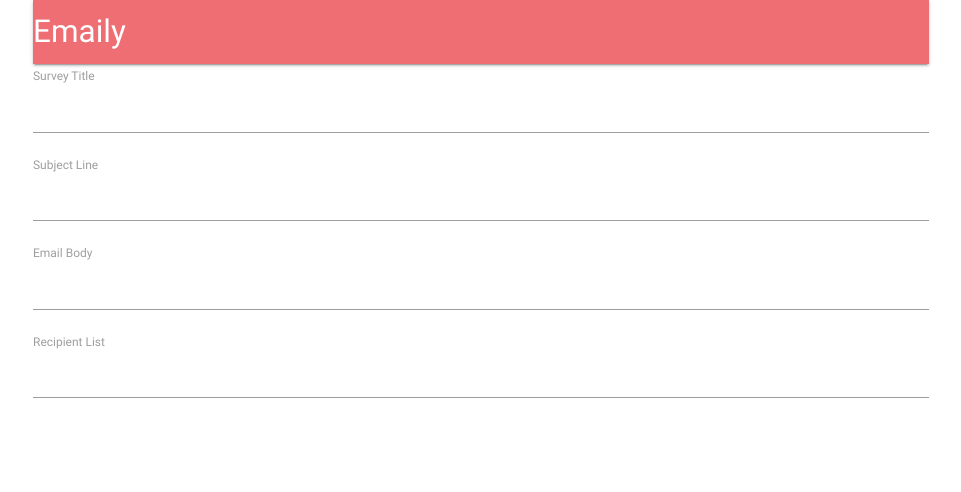
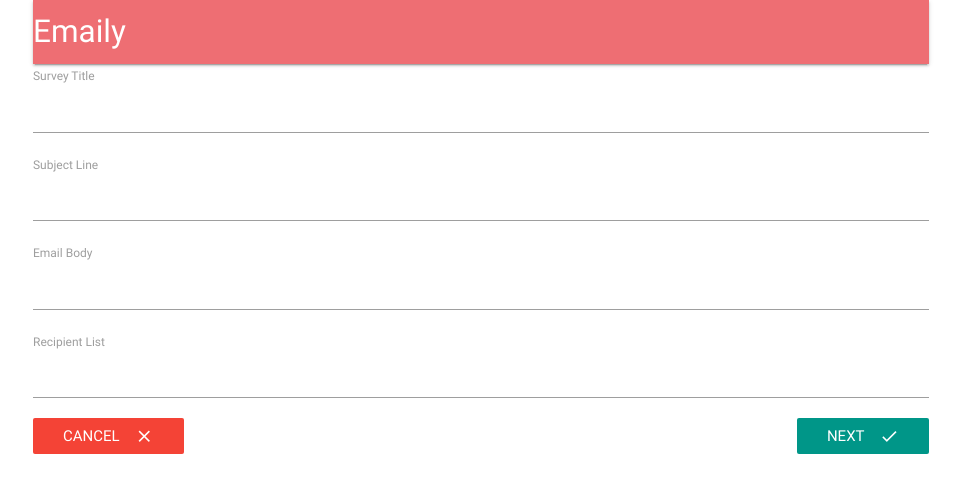
Before and after one commit to guilhermedeoliveira/full-stack-mern-training, a React (Create React App) app in the folder client/: page /surveys/new in a window 1280 px wide. Shown: the top 492 px of the page, without its empty margins (159-1120 px from the left). Built offline with nearby package versions, Linux system fonts and the light colour scheme; no server answers.

Commit message:
Frontend: style SurveyForm

```diff
--- a/client/src/components/surveys/SurveyForm.js
+++ b/client/src/components/surveys/SurveyForm.js
@@ -2,6 +2,7 @@
 import _ from 'lodash';
 import React, { Component } from 'react';
 import { reduxForm, Field } from 'redux-form';
+import { Link } from 'react-router-dom';
 
 import SurveyField from './SurveyField';
 
@@ -29,15 +30,23 @@
 
 	render() {
 		return (
+			<div>
 				<form
 					onSubmit={this.props.handleSubmit(values => {
 						console.log(values);
 					})}
 				>
-				<div>
 					{this.renderFields()}
+				</form>
+				<Link to="/surveys" className="red btn-flat white-text">
+					Cancel
+					<i className="material-icons right">clear</i>
+				</Link>
+				<button type="submit" className="teal btn-flat right white-text">
+					Next
+					<i className="material-icons right">done</i>
+				</button>
 			</div>
-			</form>
 		);
 	}
 }
```
Lines whose indentation alone changed are shown as unchanged.
